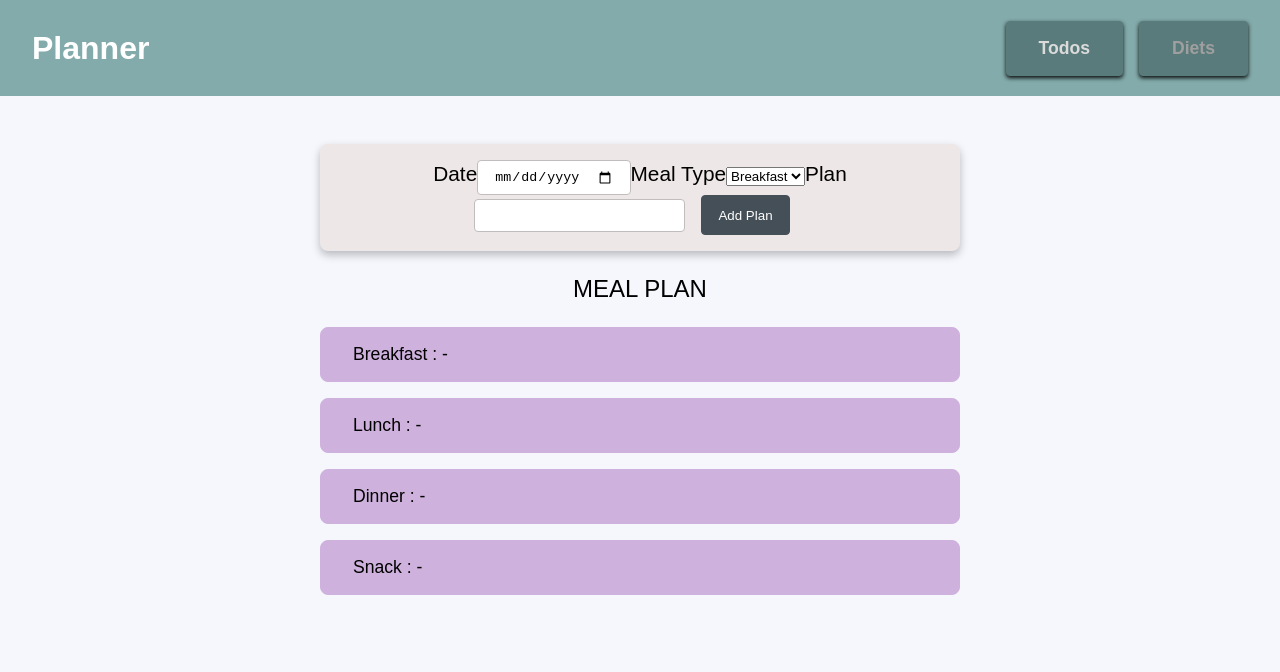
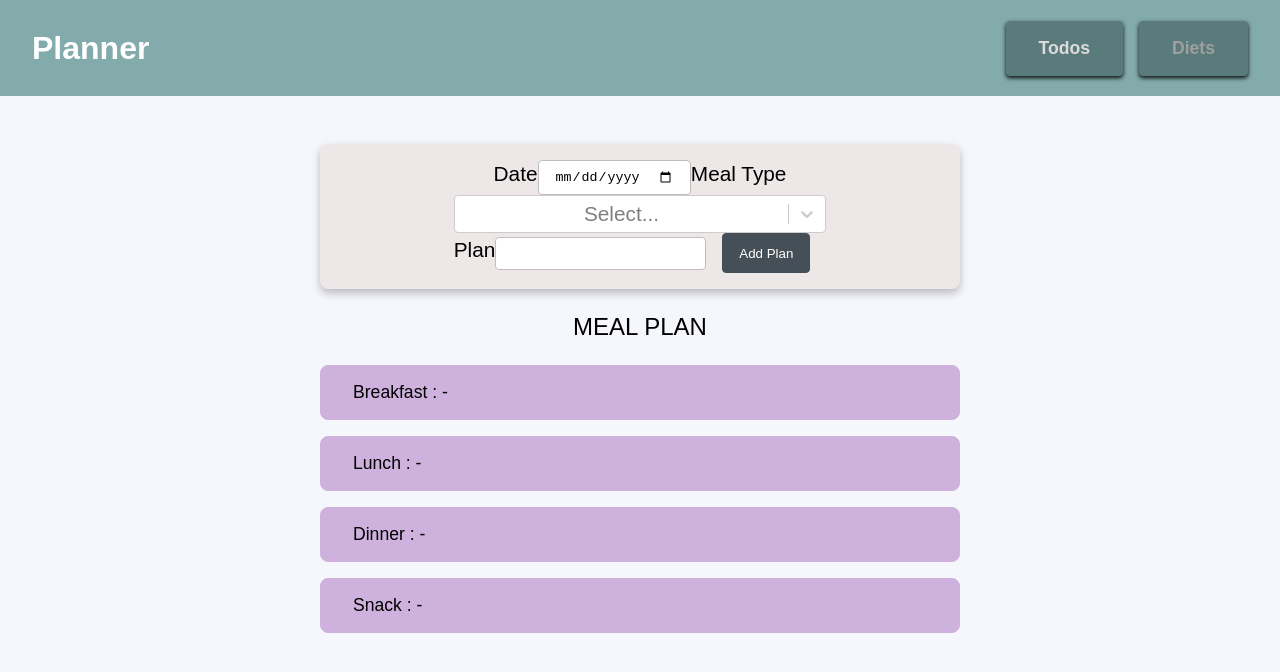
Before and after one commit to jeehee1/todos-react-app, a React (Create React App) app: page /diets in a window 1280 px wide. Both pictures are taken after typing "2020-01-15" into the empty fields and a click on the button "Add Meal Plan". Shown: the top 672 px of the page. Built offline with nearby package versions, Linux system fonts and the light colour scheme; the HTML template or start-up script is replaced by a standard one.

Commit message:
add type select input into new diet

```diff
--- a/package.json
+++ b/package.json
@@ -3,6 +3,9 @@
   "version": "0.1.0",
   "private": true,
   "dependencies": {
+    "@emotion/react": "^11.10.5",
+    "@emotion/styled": "^11.10.5",
+    "@mui/material": "^5.11.0",
     "@testing-library/jest-dom": "^4.2.4",
     "@testing-library/react": "^9.4.1",
     "@testing-library/user-event": "^7.2.1",
@@ -10,7 +13,8 @@
     "react-dom": "^17.0.0",
     "react-firebase-hooks": "^5.1.1",
     "react-router-dom": "^6.4.3",
-    "react-scripts": "^5.0.1"
+    "react-scripts": "^5.0.1",
+    "react-select": "^5.7.0"
   },
   "scripts": {
     "start": "react-scripts start",
--- a/src/components/diets/NewDiet.js
+++ b/src/components/diets/NewDiet.js
@@ -1,16 +1,27 @@
+import { useState } from "react";
+import Select from "react-select";
+
+const options = [
+  { value: "breakfast", label: "Breakfast" },
+  { value: "lunch", label: "Lunch" },
+  { value: "dinner", label: "Dinner" },
+  { value: "snacks", label: "Snacks" },
+];
+
 const NewDiet = () => {
+  const [typeSelect, setTypeSelect] = useState(null);
   return (
     <div>
       <form>
         <label htmlFor="date">Date</label>
         <input type="date" id="date" />
-        <label htmlFor="type">Meal Type</label>
-        <select id="type">
-          <option value="breakfast">Breakfast</option>
-          <option value="lunch">Lunch</option>
-          <option value="dinner">Dinner</option>
-          <option value="snack">Snack</option>
-        </select>
+        <label htmlFor='meal-type'>Meal Type</label>
+        <Select
+          id='meal-type'
+          defaultValue={typeSelect}
+          onChange={setTypeSelect}
+          options={options}
+        />
         <label htmlFor="meal">Plan</label>
         <input type="text" id="meal" />
         <button>Add Plan</button>
```
Also changed, not shown: 1 other file (tests, documents, lock files or other folders).
